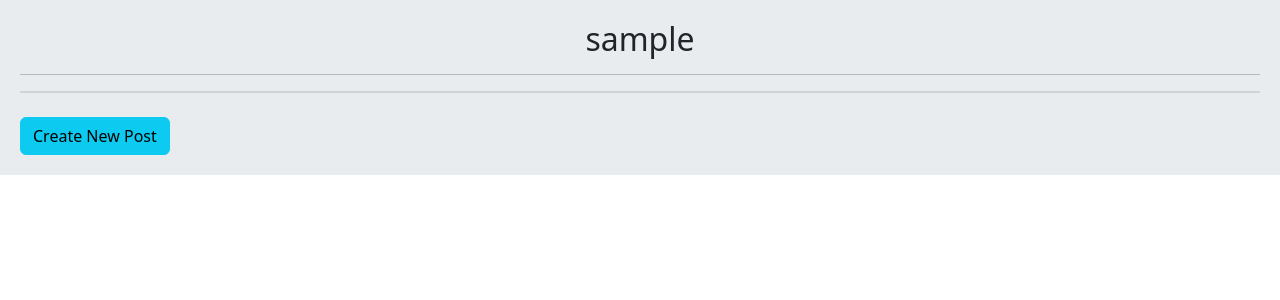
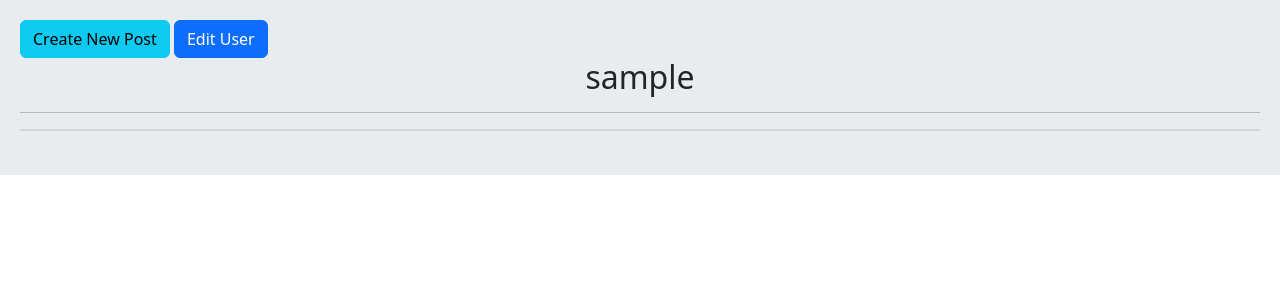
Before and after one commit to mohamadmahvash/social-network, a Django app: page /account/profile/1/ in a window 1280 px wide. Shown: the part 56-356 px from the top of the page. Run offline with Django 5.2, Linux system fonts and the light colour scheme; the visitor is signed in with stand-in values (Sample User, id 1); data comes from the database, SQL or seed files in the repository; data that the repository does not hold is empty.

Commit message:
edit profile

```diff
--- a/account/templates/account/user_profile.html
+++ b/account/templates/account/user_profile.html
@@ -5,6 +5,11 @@
         <a href="{% url 'account:User_follow' user.id %}" class="btn btn-primary">Follow</a>
     {% elif request.user.id != user.id and is_following %}
         <a href="{% url 'account:User_unfollow' user.id %}" class="btn btn-warning">Unfollow</a>
+    {% endif %}
+
+    {% if request.user.id == user.id %}
+        <a href="{% url 'home:post_create' %}" class="btn btn-info">Create New Post</a>
+        <a href="{% url 'account:edit_user' %}" class="btn btn-primary">Edit User</a>
     {% endif %}
 
     <h2 class="text-center"> {{ user.username }} </h2>
@@ -18,8 +23,6 @@
     </div>
     <br>
 
-    {% if request.user.id == user.id %}
-        <a href="{% url 'home:post_create' %}" class="btn btn-info">Create New Post</a>
-    {% endif %}
+
 
 {% endblock %}
--- a/account/urls.py
+++ b/account/urls.py
@@ -9,4 +9,5 @@ urlpatterns = [
     path('profile/<int:user_id>/',views.UserProfileView.as_view(), name='user_profile'),
     path('follow/<int:user_id>/',views.UserFollowView.as_view(), name='User_follow'),
     path('unfollow/<int:user_id>/',views.UserUnfollowView.as_view(), name='User_unfollow'),
+    path('edit_user/' , views.EditUserView.as_view(), name='edit_user'),
 ]
--- a/account/views.py
+++ b/account/views.py
@@ -1,11 +1,10 @@
 from django.contrib.auth.mixins import LoginRequiredMixin
 from django.shortcuts import render, redirect, get_object_or_404
-from django.template.context_processors import request
 from django.views import View
-from .forms import UserRegisterForm, UserLoginForm
 from django.contrib.auth.models import User
 from django.contrib import messages
 from django.contrib.auth import authenticate, login, logout
+from .forms import UserRegisterForm, UserLoginForm, EditUserForm
 from .models import Relation
 
 
@@ -75,6 +74,7 @@ class UserRegisterView(View):
 
 class UserProfileView(LoginRequiredMixin, View):
     template_name = 'account/user_profile.html'
+    form_class = EditUserForm
 
     def get(self, request, user_id):
         is_following = False
@@ -84,7 +84,8 @@ class UserProfileView(LoginRequiredMixin, View):
         relation = Relation.objects.filter(from_user=request.user, to_user=user)
         if relation.exists():
             is_following = True
-        return render(request, self.template_name, {'user': user, 'posts': posts, 'is_following': is_following})
+        return render(request, self.template_name,
+                      {'user': user, 'posts': posts, 'is_following': is_following})
 
 
 class UserFollowView(LoginRequiredMixin, View):
@@ -109,3 +110,20 @@ class UserUnfollowView(LoginRequiredMixin, View):
         else:
             messages.error(request, f'You are not following {user.username}.', extra_tags='danger')
         return redirect('account:user_profile', user_id)
+
+
+class EditUserView(LoginRequiredMixin, View):
+    form_class = EditUserForm
+
+    def get(self, request):
+        form = self.form_class(instance=request.user.profile, initial={'email': request.user.email})
+        return render(request, 'account/edit_profile.html', {'form': form})
+
+    def post(self, request):
+        form = self.form_class(request.POST, instance=request.user.profile)
+        if form.is_valid():
+            form.save()
+            request.user.email = form.cleaned_data['email']
+            request.user.save()
+            messages.success(request, 'Your account has been updated.', extra_tags='success')
+        return redirect('account:user_profile', request.user.id)
--- a/home/templates/home/detail.html
+++ b/home/templates/home/detail.html
@@ -23,7 +23,7 @@
         <form action="" method="POST">
             {% csrf_token %}
             {{ form }}
-            <input class="btn btn-primary" type="submit" value="Send"></input>
+            < class="btn btn-primary" type="submit" value="Send">
         </form>
     {% endif %}
 
```
Also changed, not shown: account/forms.py (+13 -0 lines), account/templates/account/edit_profile.html (added, +11 -0 lines).
